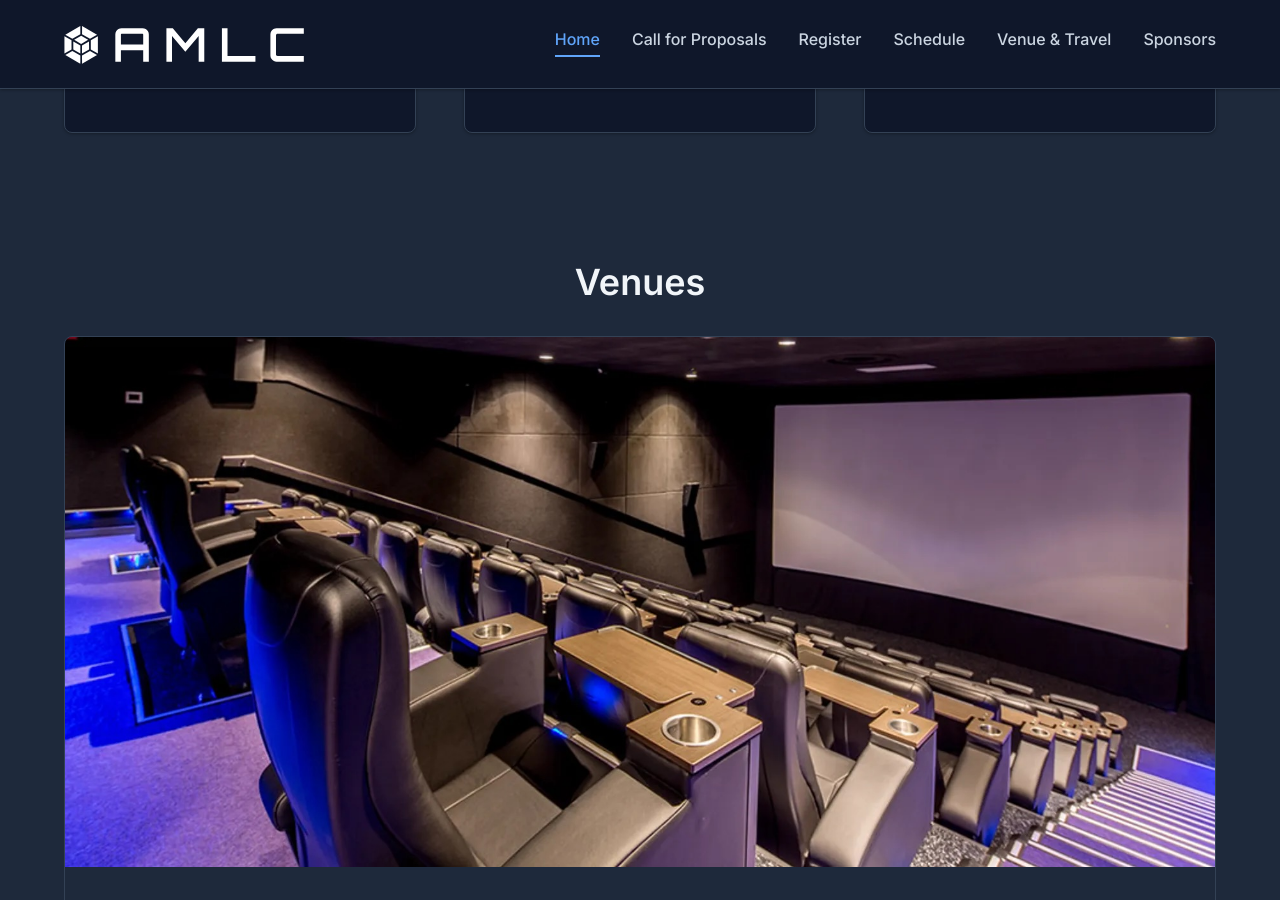
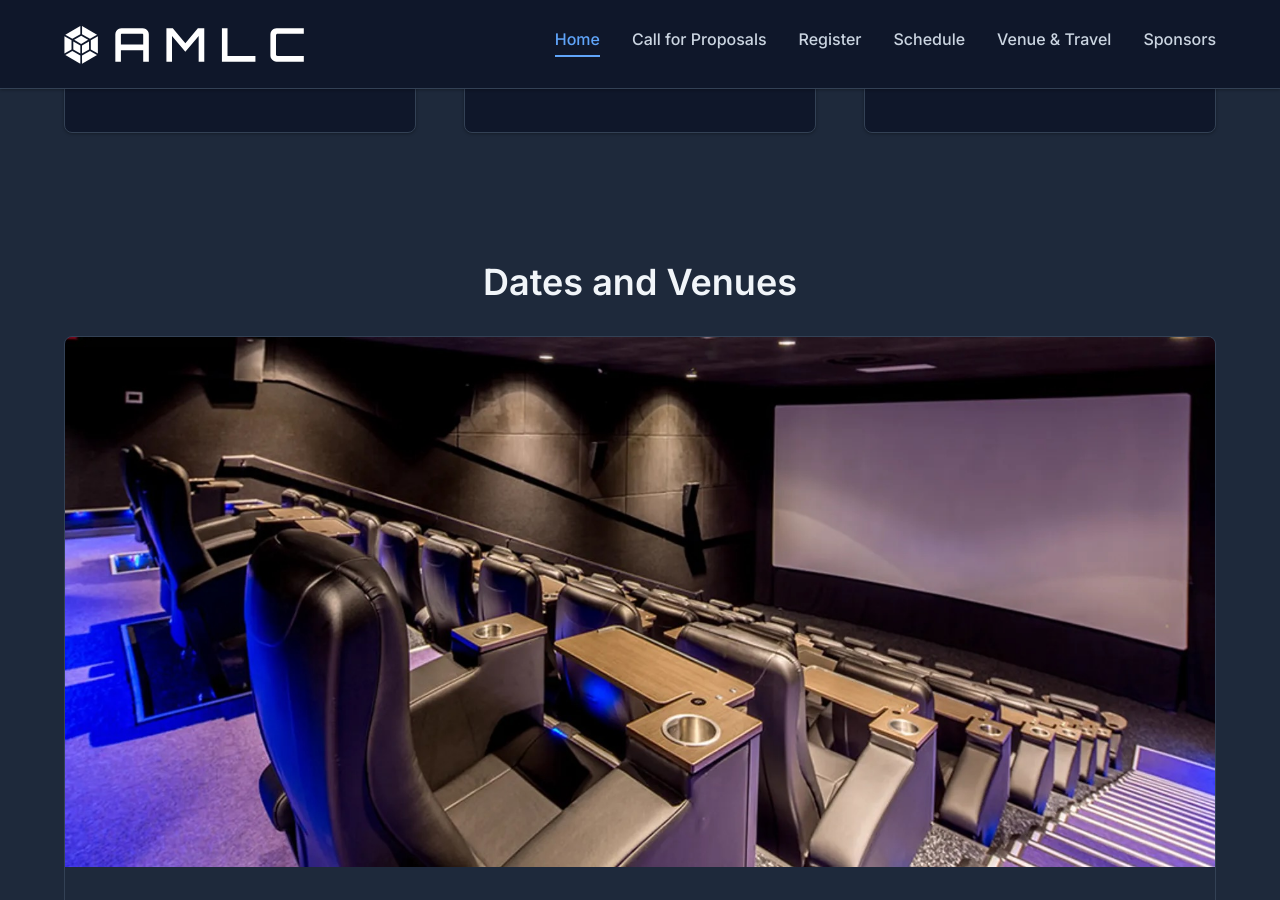
Before and after one commit to pwharrison/amlc-website, a Jekyll site: the page built from 2026/index.md, in a window 1280 px wide and 900 px high, scrolled down 1318 px. Built offline with Jekyll 4.4.1, drawn with Linux system fonts in a browser that asks for light colours.

Commit message:
change 'venues' header to 'dates and venues'

```diff
--- a/2026/index.md
+++ b/2026/index.md
@@ -50,7 +50,7 @@ year: 2026
 
 <section class="venues">
   <div class="container">
-    <h2>Venues</h2>
+    <h2>Dates and Venues</h2>
     <div class="venue-item">
       <img src="{{ '/assets/images/venue-day1.jpg' | relative_url }}" alt="Violet Crown Charlottesville">
       <div class="venue-info">
```
